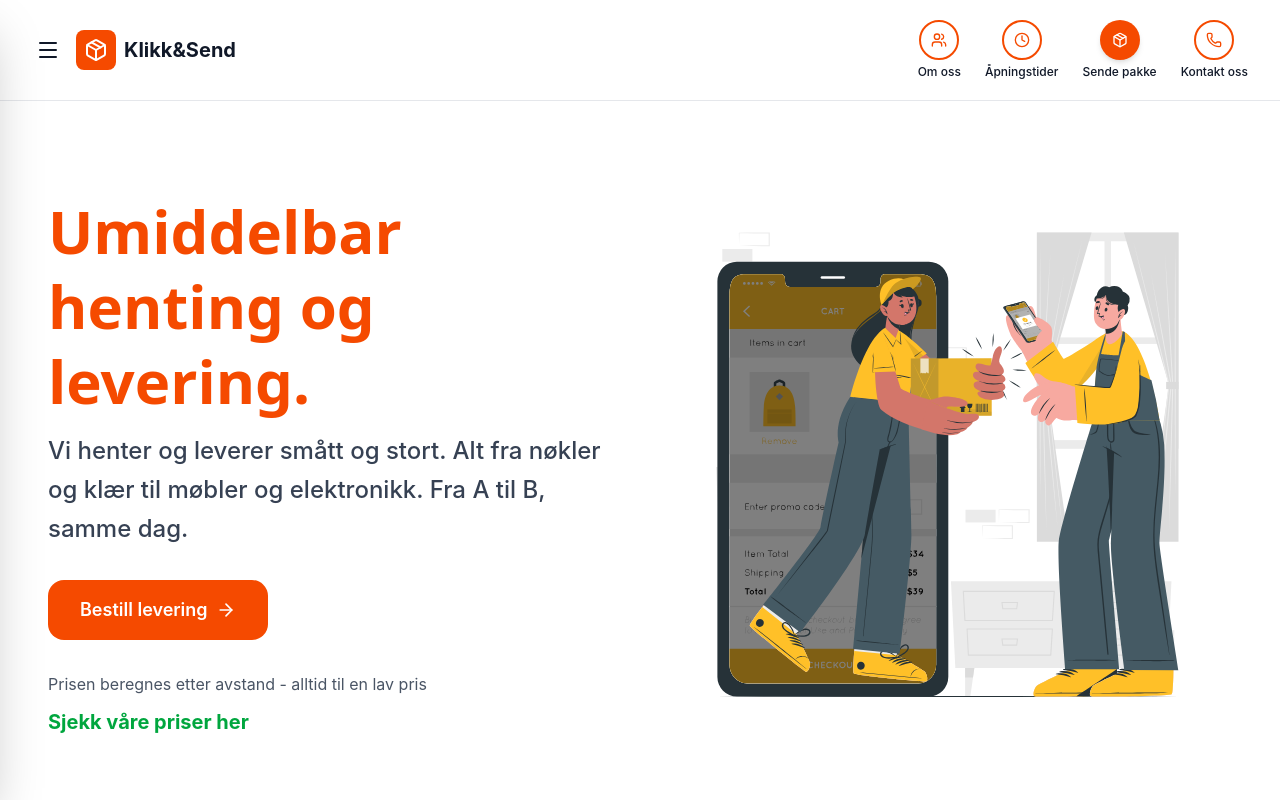
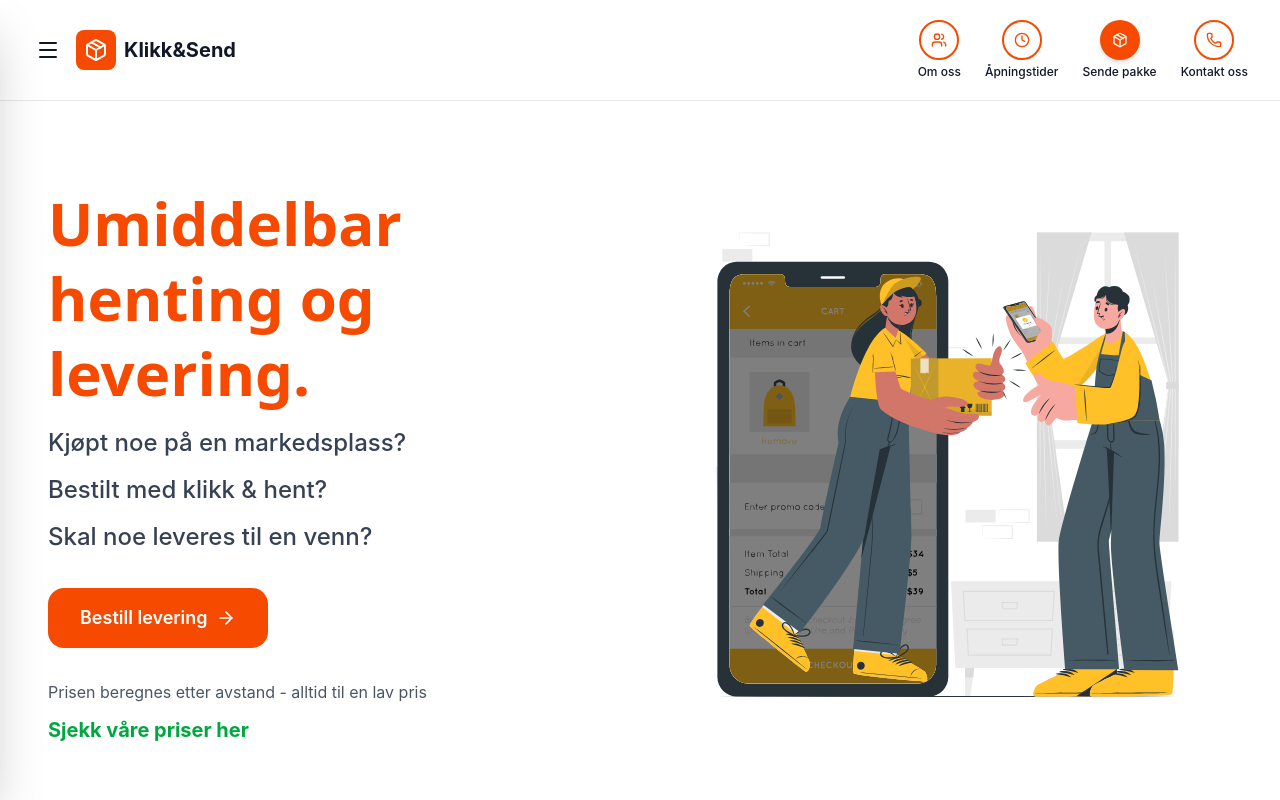
Before and after one commit to moreamakaveli-cyber/klikk-send-live, a Next.js app: page / in a window 1280 px wide. Shown: the top 800 px of the page. Built offline with nearby package versions, Linux system fonts and the light colour scheme.

Commit message:
Erstatt desktop-beskrivelse med tre nye punkter i HeroSection

```diff
--- a/app/components/HeroSection.tsx
+++ b/app/components/HeroSection.tsx
@@ -19,9 +19,11 @@ export default function HeroSection() {
             </h1>
 
             {/* Description - Desktop */}
-            <p className="hidden md:block text-xl md:text-2xl text-gray-700 mb-8 font-medium leading-relaxed">
-              Vi henter og leverer smått og stort. Alt fra nøkler og klær til møbler og elektronikk. Fra A til B, samme dag.
-            </p>
+            <div className="hidden md:block text-xl md:text-2xl text-gray-700 mb-8 font-medium leading-relaxed space-y-2">
+              <p>Kjøpt noe på en markedsplass?</p>
+              <p>Bestilt med klikk & hent?</p>
+              <p>Skal noe leveres til en venn?</p>
+            </div>
 
             {/* Description - Mobile */}
             <p className="md:hidden text-base text-gray-700 mb-8 font-medium leading-relaxed">
```
